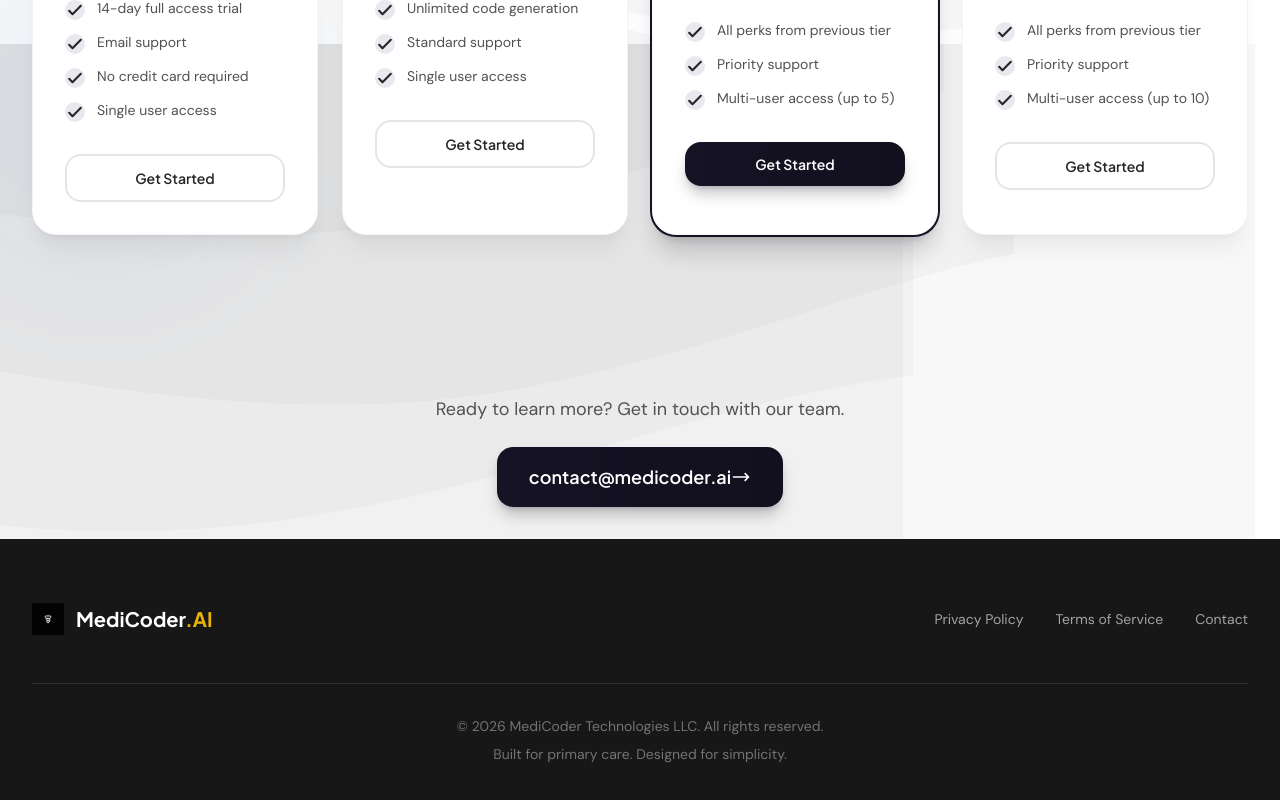
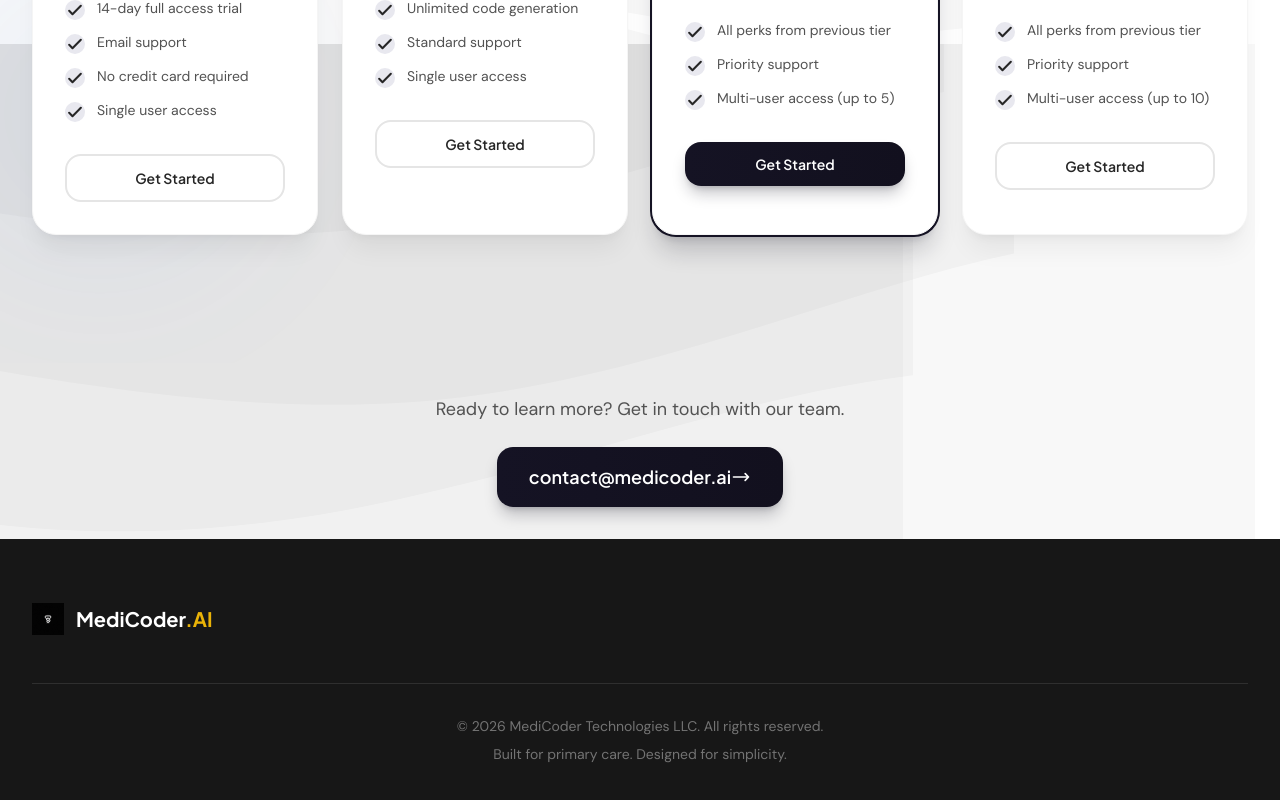
Before and after one commit to MediCoderAI/medicoder-marketing, a React (Vite) app: page / in a window 1280 px wide. Shown: the part 3956-4756 px from the top of the page. Built offline with nearby package versions, Linux system fonts and the light colour scheme.

Commit message:
text change

```diff
--- a/src/App.jsx
+++ b/src/App.jsx
@@ -581,12 +581,6 @@ function Footer() {
               MediCoder<span className="text-yellow-500">.AI</span>
             </span>
           </div>
-
-          <div className="flex items-center gap-8 text-sm text-medi-gray-400">
-            <a href="#" className="hover:text-white transition-colors">Privacy Policy</a>
-            <a href="#" className="hover:text-white transition-colors">Terms of Service</a>
-            <a href="#" className="hover:text-white transition-colors">Contact</a>
-          </div>
         </div>
 
         <div className="border-t border-white/10 mt-12 pt-8 text-center text-sm text-medi-gray-500">
```
